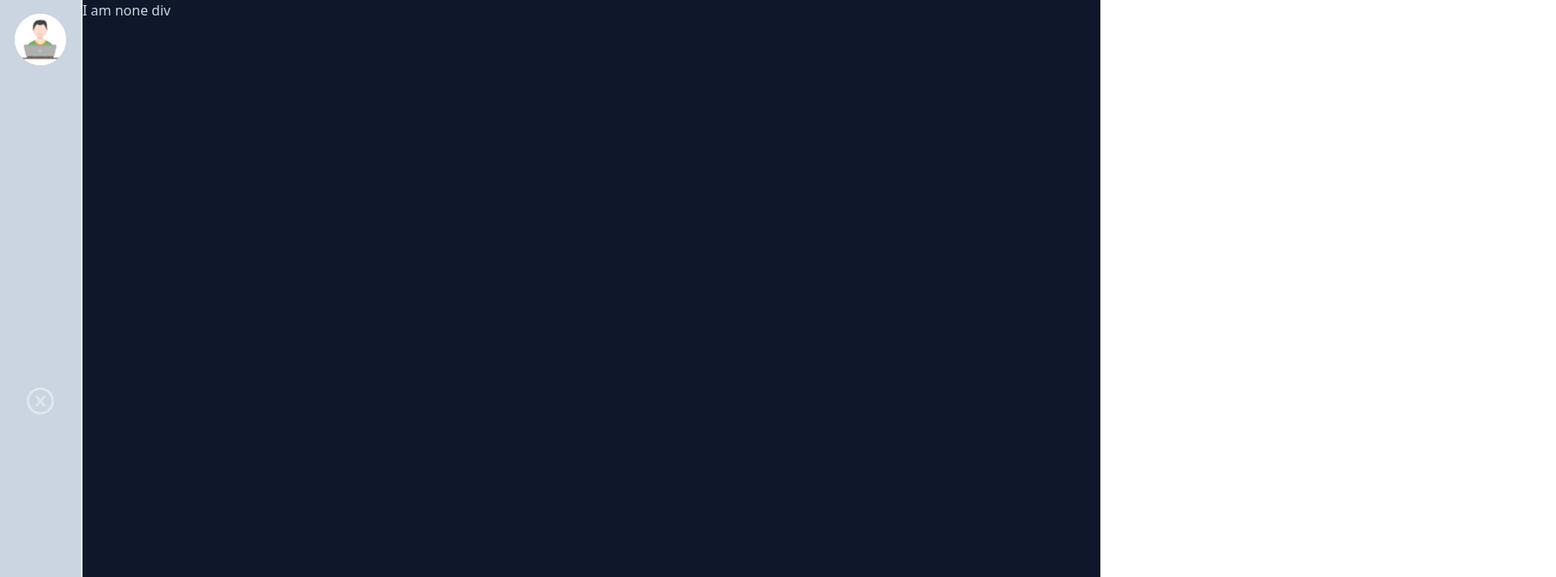
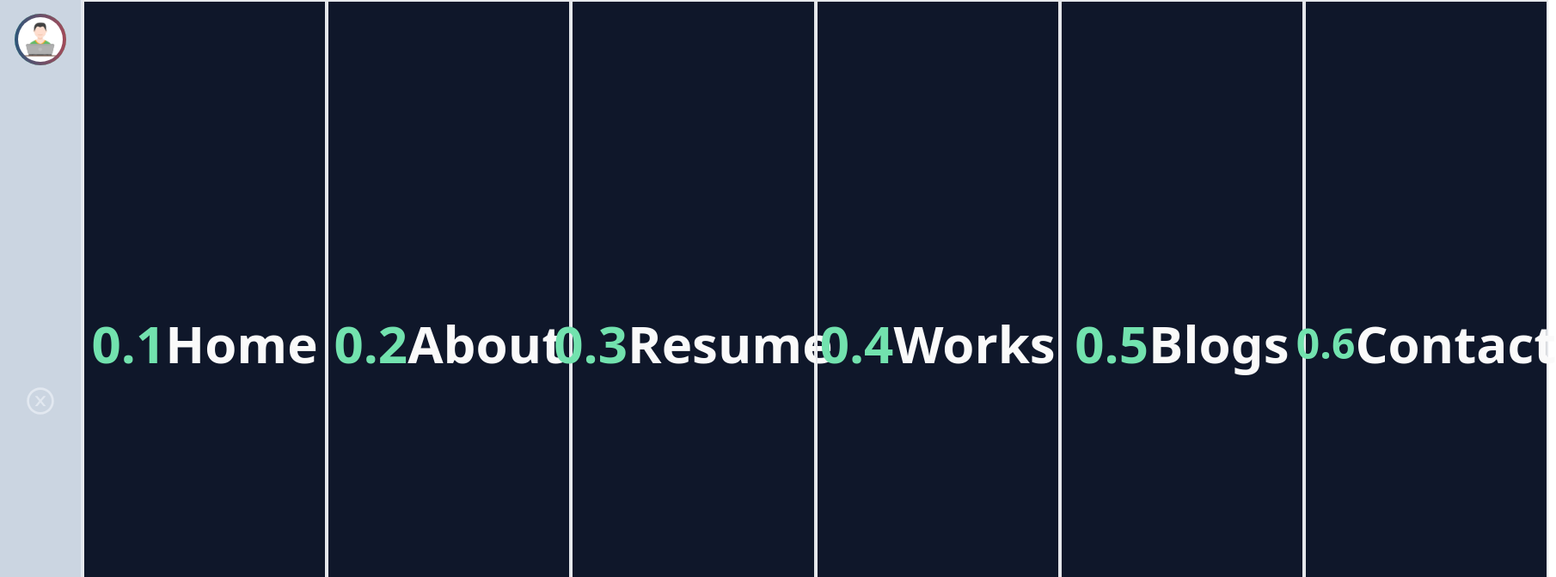
Before and after one commit to BairamovAllaz/My-Portfolio, a Next.js app: page / in a window 1280 px wide. Both pictures are taken after a click on the icon 47 px from the left and 466 px from the top of the page. Shown: the top 672 px of the page at 86% size, 1810 px wide, since content can reach past the window. Built offline with nearby package versions, Linux system fonts and the light colour scheme.

Commit message:
Navigation Init

```diff
--- a/components/Icon.tsx
+++ b/components/Icon.tsx
@@ -9,7 +9,7 @@ interface props {
 function Icon({size}: props) {
     return (
         <div>
-            <Image src="/me.png" width={size} height={size} className="rounded-[50%]"/>
+            <Image src="/me.png" width={size} height={size} className="animate-all rounded-[50%] animate-border inline-block bg-[#72E2AE] from-sky-800 via-red-500 to-purple-700 bg-[length:400%_400%] p-1 bg-gradient-to-r"/>
         </div>
     )
 }
--- /dev/null
+++ b/components/Links.tsx
@@ -0,0 +1,25 @@
+import React from 'react'
+import { AiFillFacebook,AiOutlineInstagram,AiFillLinkedin,AiFillGithub } from 'react-icons/ai';
+
+function Links() {
+    return (
+            <div className = "w-full flex justify-center">
+                <div className = "flow-root grid grid-flow-col w-64 place-items-center mt-8 h-20">
+                    <div className = "ml-3 w-[4rem] h-[4rem] bg-[#0f172a] flex justify-center items-center hover:bg-[#72E2AE] transition ease-in-out delay-150 hover:-translate-y-1 hover:scale-110">
+                        <AiFillGithub className = "text-3xl text-slate-200 cursor-pointer hover:text-slate-600"/>
+                    </div>
+                    <div className = "ml-3 w-[4rem] h-[4rem] bg-[#0f172a] flex justify-center items-center hover:bg-[#72E2AE] transition ease-in-out delay-150 hover:-translate-y-1 hover:scale-110">
+                        <AiFillFacebook className = "text-3xl text-slate-200 cursor-pointer hover:text-slate-600"/>
+                    </div>
+                    <div className = "ml-3 w-[4rem] h-[4rem] bg-[#0f172a] flex justify-center items-center hover:bg-[#72E2AE] transition ease-in-out delay-150 hover:-translate-y-1 hover:scale-110">
+                        <AiOutlineInstagram className = "text-3xl text-slate-200 cursor-pointer hover:text-slate-600"/>
+                    </div>
+                    <div className = "ml-3 w-[4rem] h-[4rem] bg-[#0f172a] flex justify-center items-center hover:bg-[#72E2AE] transition ease-in-out delay-150 hover:-translate-y-1 hover:scale-110">
+                        <AiFillLinkedin className = "text-3xl text-slate-200 cursor-pointer hover:text-slate-600"/>
+                    </div>
+                </div>
+            </div>
+            )
+}
+
+export default Links
--- a/components/Navigation.tsx
+++ b/components/Navigation.tsx
@@ -2,8 +2,31 @@ import React from 'react'
 
 function Navigation() {
     return(
-            <div className = "w-full h-full bg-[#0F172A]">
-                <h1 className = "text-slate-300">I am none div</h1>
+            <div className = "w-full h-full bg-[#0F172A] flex justify-center text-center cursor-pointer">
+                <div className = "w-1/6 h-full flex items-center justify-center border-gray-200 border-2 hover:w-2/6 duration-700 text-6xl font-black">
+                    <p className = "text-[#72E2AE]">0.1</p>
+                    <h1 className = "text-[#FAFAFA]">Home</h1>
+                </div>
+                <div className = "w-1/6 h-full flex items-center justify-center border-2 hover:w-2/6 duration-700 text-6xl font-black">
+                    <p className = "text-[#72E2AE]">0.2</p>
+                    <h1 className = "text-[#FAFAFA]">About</h1>
+                </div>
+                <div className = "w-1/6 h-full flex items-center justify-center border-2 hover:w-2/6 duration-700 text-6xl font-black">
+                    <p className = "text-[#72E2AE]">0.3</p>
+                    <h1 className = "text-[#FAFAFA]">Resume</h1>
+                </div>
+                <div className = "w-1/6 h-full flex items-center justify-center border-2 hover:w-2/6 duration-700 text-6xl font-black">
+                    <p className = "text-[#72E2AE]">0.4</p>
+                    <h1 className = "text-[#FAFAFA]">Works</h1>
+                </div>
+                <div className = "w-1/6 h-full flex items-center justify-center border-2 hover:w-2/6 duration-700 text-6xl font-black">
+                    <p className = "text-[#72E2AE]">0.5</p>
+                    <h1 className = "text-[#FAFAFA]">Blogs</h1>
+                </div>
+                <div className = "w-1/6 h-full flex items-center justify-center border-2 hover:w-2/6 duration-700  font-black">
+                    <p className = "text-[#72E2AE] text-5xl">0.6</p>
+                    <h1 className = "text-[#FAFAFA] text-6xl">Contact</h1>
+                </div>
             </div>
     )
 }
--- a/components/ProfileBox.tsx
+++ b/components/ProfileBox.tsx
@@ -1,8 +1,8 @@
 import React from 'react'
 import Image from 'next/image'
 import { TypeAnimation } from 'react-type-animation';
-import { AiFillFacebook,AiOutlineInstagram,AiFillLinkedin,AiFillGithub } from 'react-icons/ai';
 import Icon from './Icon';
+import Links from './Links'
 
 function ProfileBox() {
   return (
@@ -21,11 +21,11 @@ function ProfileBox() {
                             'Software Enginner',
                             2000,
                             'Javascript Developer',
-                            4000,
+                            2000,
                             '.NET Developer',
-                            6000,
+                            2000,
                             'Backend Developer',
-                            8000,
+                            2000,
                             'Student'
                         ]}
                         wrapper="p"
@@ -37,22 +37,7 @@ function ProfileBox() {
                 I am a frontend web developer. I can provide clean code and pixel perfect design.
                 I also make website more & more interactive with web animations.
             </p>
-            <div className = "w-full flex justify-center">
-                <div className = "flow-root grid grid-flow-col w-64 place-items-center mt-8 h-20">
-                    <div className = "ml-3 w-[4rem] h-[4rem] bg-[#0f172a] flex justify-center items-center">
-                        <AiFillGithub className = "text-3xl text-slate-200 cursor-pointer"/>
-                    </div>
-                    <div className = "ml-3 w-[4rem] h-[4rem] bg-[#0f172a] flex justify-center items-center">
-                        <AiFillFacebook className = "text-3xl text-slate-200 cursor-pointer"/>
-                    </div>
-                    <div className = "ml-3 w-[4rem] h-[4rem] bg-[#0f172a] flex justify-center items-center">
-                        <AiOutlineInstagram className = "text-3xl text-slate-200 cursor-pointer"/>
-                    </div>
-                    <div className = "ml-3 w-[4rem] h-[4rem] bg-[#0f172a] flex justify-center items-center">
-                        <AiFillLinkedin className = "text-3xl text-slate-200 cursor-pointer"/>
-                    </div>
-                </div>
-            </div>
+            <Links/>
         </div>
     </div>
   )
--- a/tailwind.config.js
+++ b/tailwind.config.js
@@ -5,7 +5,17 @@ module.exports = {
     "./components/**/*.{js,ts,jsx,tsx}",
   ],
   theme: {
-    extend: {},
+    extend: {
+        animation: {
+            border: 'border 3s ease infinite',
+        },
+        keyframes: {
+            border: {
+                '0%, 100%': { backgroundPosition: '0% 50%' },
+                '50%': { backgroundPosition: '100% 50%' },
+            },
+        },
+    },
   },
   plugins: [],
 }
```
